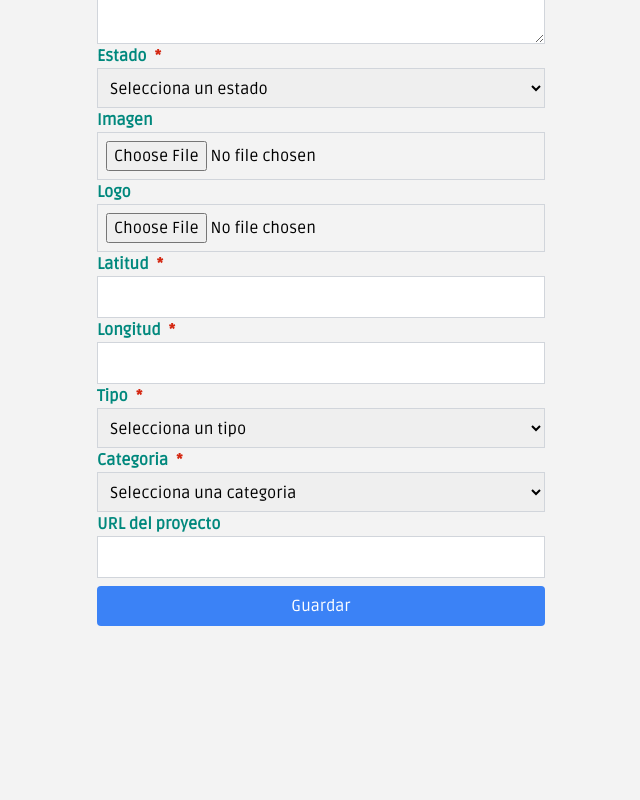
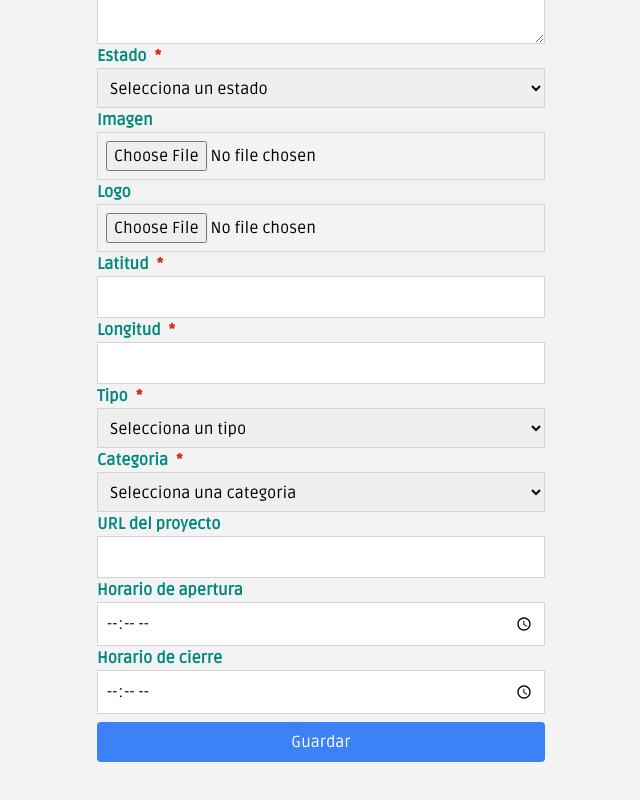
Before and after one commit to ArmandoArV/TC2007-Front, a Next.js app: page /add in a window 1280 px wide. Shown: the part 344-1144 px from the top of the page, without its empty margins (319-959 px from the left). Before the commit the page ends 1010 px from the top, so only its background shows below. Built offline with nearby package versions, Linux system fonts and the light colour scheme.

Commit message:
Enables project publish

```diff
--- a/src/app/add/page.tsx
+++ b/src/app/add/page.tsx
@@ -28,6 +28,8 @@ export default function Home() {
     url_proyecto: "",
     imagen: "",
     logo: "",
+    horario_apertura_proyecto: "",
+    horario_cierre_proyecto: "",
   });
 
   const handleInputChange = (event: any) => {
@@ -43,13 +45,17 @@ export default function Home() {
     fetch(`${API_URL}/proyecto`, {
       method: "POST",
       headers: {
-        "Content-Type": "multipart/form-data",
+        "Content-Type": "application/json",
+        "x-access-token": localStorage.getItem("token") || "",
       },
       body: JSON.stringify(projectData),
     })
       .then((response) => response.json())
       .then((data) => {
-        console.log(data);
+        console.log("Response Body:", data); // Print the response body
+      })
+      .catch((error) => {
+        console.error("Error:", error);
       });
   }, [projectData]);
 
@@ -201,6 +207,27 @@ export default function Home() {
             id="url_proyecto"
             onChange={handleInputChange}
           />
+          <label className={styles.label} htmlFor="horario_apertura_proyecto">
+            Horario de apertura
+          </label>
+          <input
+            className="border border-gray-300 p-2"
+            type="time"
+            name="horario_apertura_proyecto"
+            id="horario_apertura_proyecto"
+            onChange={handleInputChange}
+          />
+          <label className={styles.label} htmlFor="horario_cierre_proyecto">
+            Horario de cierre
+          </label>
+          <input
+            className="border border-gray-300 p-2"
+            type="time"
+            name="horario_cierre_proyecto"
+            id="horario_cierre_proyecto"
+            onChange={handleInputChange}
+          />
+
           <button
             className="bg-blue-500 text-white p-2 rounded mt-2"
             onClick={handleSave}
--- a/src/app/page.tsx
+++ b/src/app/page.tsx
@@ -28,7 +28,6 @@ export default function Home() {
         text: "All the fields are required!",
       });
     } else {
-      const isEmail = /^[^\s@]+@[^\s@]+\.[^\s@]+$/.test(usernameLogin);
       const data = {
         usuario_admin: usernameLogin,
         clave_admin: passwordLogin,
```
